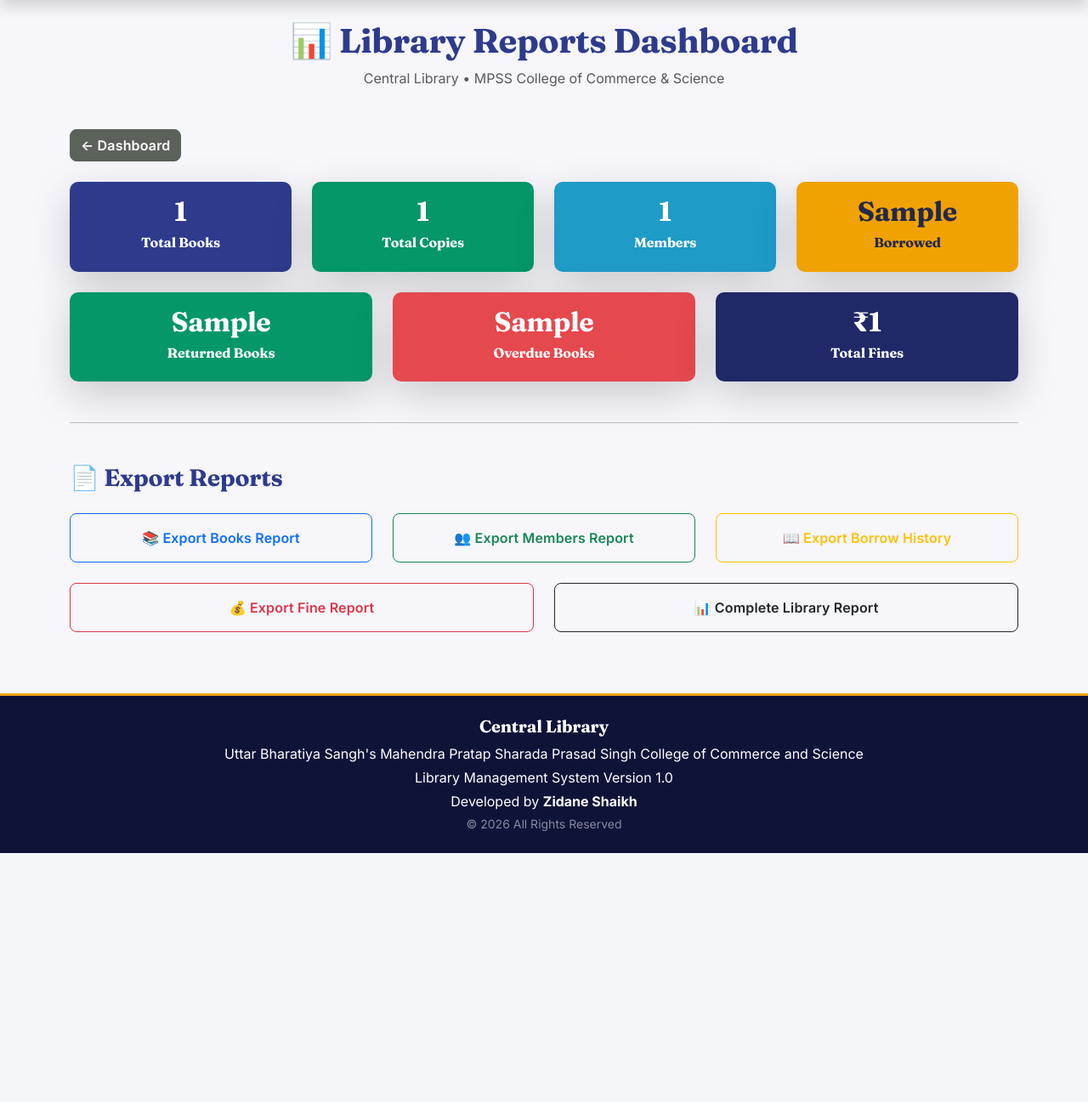
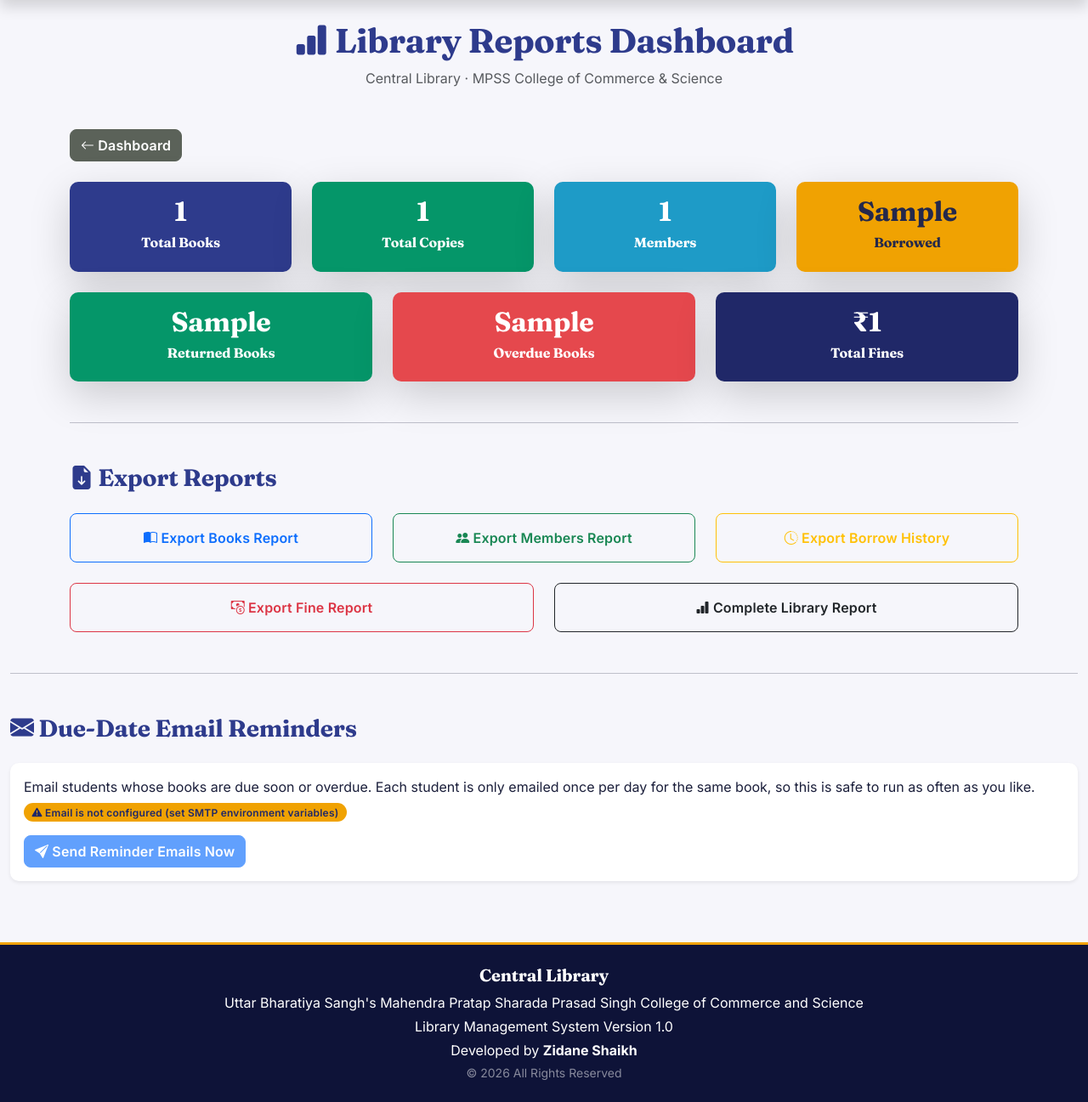
Before and after one commit to shaikhzidane63-droid/Library-management-System, a Flask app: template templates/reports.html in a window 1280 px wide. Shown: the part 89-1386 px from the top of the page at 85% size. Before the commit the page ends 1093 px from the top, so only its background shows below. Run offline with Flask 3, Linux system fonts and the light colour scheme; the template is opened without the code that fills it: most values are stand-ins (such as "Sample title", 1, 10 or a date in 2020).

Commit message:
Update reports.html

```diff
--- a/templates/reports.html
+++ b/templates/reports.html
@@ -12,13 +12,14 @@ Library Reports
 
 <h1 class="fw-bold text-primary">
 
-📊 Library Reports Dashboard
+<i class="bi bi-bar-chart-fill"></i>
+Library Reports Dashboard
 
 </h1>
 
 <p class="text-muted">
 
-Central Library • MPSS College of Commerce & Science
+Central Library &middot; MPSS College of Commerce &amp; Science
 
 </p>
 
@@ -28,7 +29,7 @@ Central Library • MPSS College of Commerce & Science
 
 <a href="/dashboard" class="btn btn-secondary">
 
-← Dashboard
+<i class="bi bi-arrow-left"></i> Dashboard
 
 </a>
 
@@ -154,7 +155,8 @@ Central Library • MPSS College of Commerce & Science
 
 <h3 class="text-primary mb-4">
 
-📄 Export Reports
+<i class="bi bi-file-earmark-arrow-down-fill"></i>
+Export Reports
 
 </h3>
 
@@ -164,7 +166,7 @@ Central Library • MPSS College of Commerce & Science
 
 <a href="/export/books" class="btn btn-outline-primary w-100 py-3">
 
-📚 Export Books Report
+<i class="bi bi-book-half"></i> Export Books Report
 
 </a>
 
@@ -174,7 +176,7 @@ Central Library • MPSS College of Commerce & Science
 
 <a href="/export/members" class="btn btn-outline-success w-100 py-3">
 
-👥 Export Members Report
+<i class="bi bi-people-fill"></i> Export Members Report
 
 </a>
 
@@ -184,7 +186,7 @@ Central Library • MPSS College of Commerce & Science
 
 <a href="/export/borrow" class="btn btn-outline-warning w-100 py-3">
 
-📖 Export Borrow History
+<i class="bi bi-clock-history"></i> Export Borrow History
 
 </a>
 
@@ -194,7 +196,7 @@ Central Library • MPSS College of Commerce & Science
 
 <a href="/export/fines" class="btn btn-outline-danger w-100 py-3">
 
-💰 Export Fine Report
+<i class="bi bi-cash-coin"></i> Export Fine Report
 
 </a>
 
@@ -204,7 +206,7 @@ Central Library • MPSS College of Commerce & Science
 
 <a href="/export/complete" class="btn btn-outline-dark w-100 py-3">
 
-📊 Complete Library Report
+<i class="bi bi-bar-chart-fill"></i> Complete Library Report
 
 </a>
 
@@ -214,4 +216,60 @@ Central Library • MPSS College of Commerce & Science
 
 </div>
 
+<hr class="my-5">
+
+<h3 class="text-primary mb-4">
+
+<i class="bi bi-envelope-fill"></i>
+Due-Date Email Reminders
+
+</h3>
+
+<div class="card border-0 shadow-sm">
+
+<div class="card-body d-flex align-items-center justify-content-between flex-wrap gap-3">
+
+<div>
+
+<p class="mb-1">
+
+Email students whose books are due soon or overdue. Each student is only
+emailed once per day for the same book, so this is safe to run as often as you like.
+
+</p>
+
+{% if email_enabled %}
+
+<span class="badge bg-success">
+
+<i class="bi bi-check-circle-fill"></i> Email is configured
+
+</span>
+
+{% else %}
+
+<span class="badge bg-warning text-dark">
+
+<i class="bi bi-exclamation-triangle-fill"></i> Email is not configured (set SMTP environment variables)
+
+</span>
+
+{% endif %}
+
+</div>
+
+<form action="/send_due_reminders" method="POST" class="m-0">
+
+<button type="submit" class="btn btn-primary" {% if not email_enabled %}disabled{% endif %}>
+
+<i class="bi bi-send-fill"></i> Send Reminder Emails Now
+
+</button>
+
+</form>
+
+</div>
+
+</div>
+
 {% endblock %}
```
